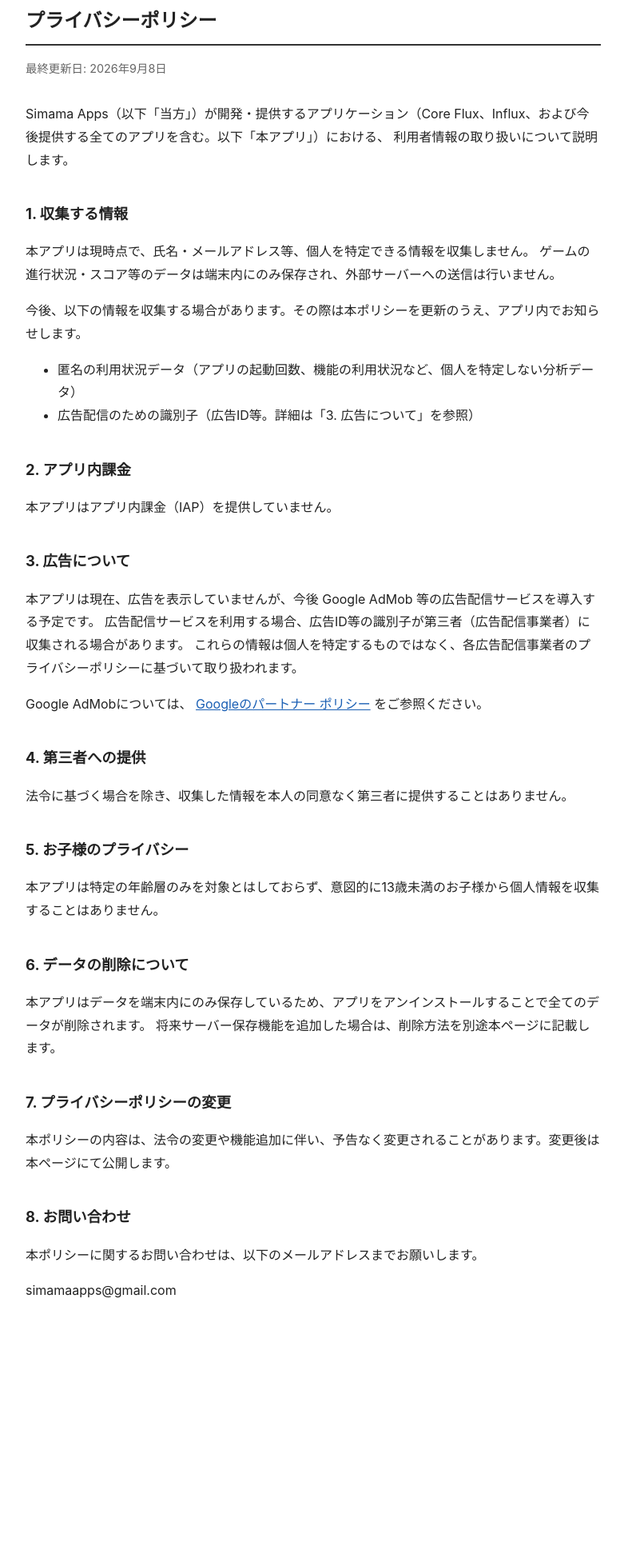
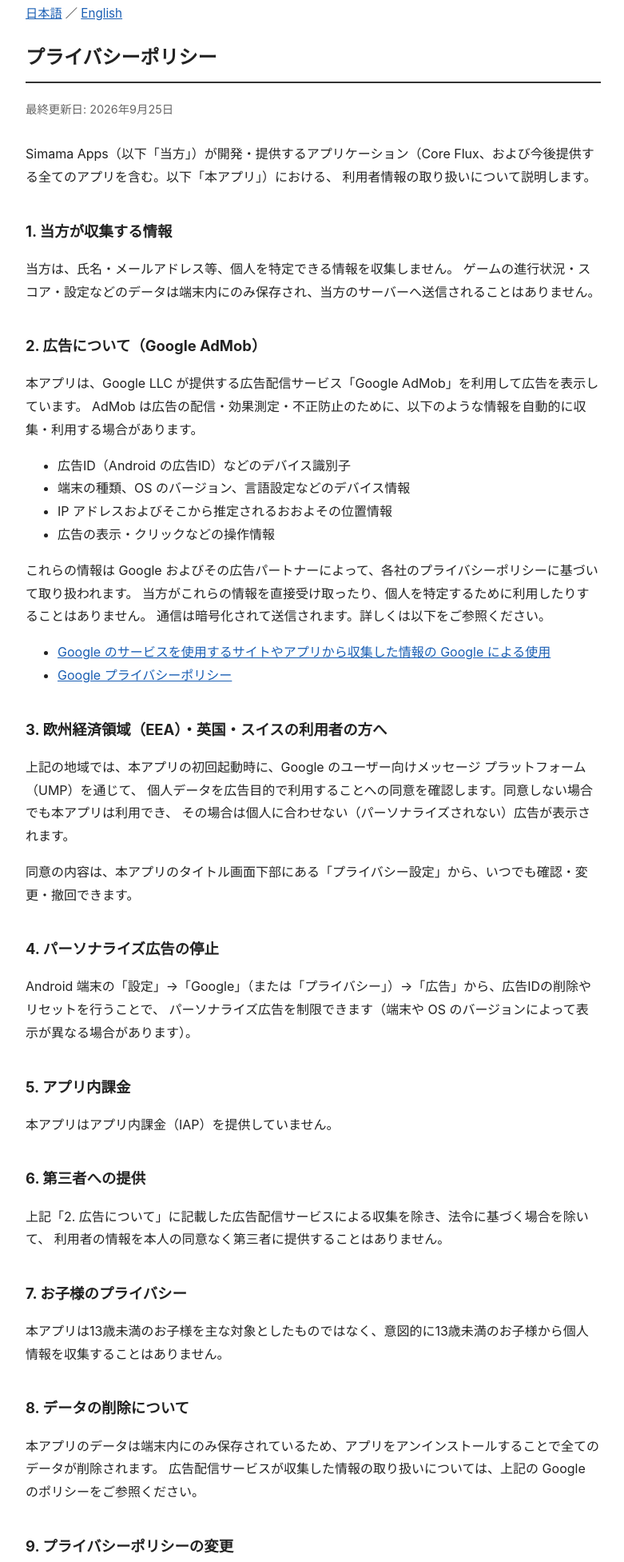
Before and after one commit to simamaapps/simamaapps.github.io, a plain HTML site: page index.html in a window 1280 px wide. Shown: the part 36-1989 px from the top of the page at 80% size, without its empty margins (248-1029 px from the left). Before the commit the page ends 1740 px from the top, so only its background shows below. Drawn offline with Linux system fonts and the light colour scheme.

Commit message:
Update privacy policy for AdMob ads and EEA consent, add English version

```diff
--- a/index.html
+++ b/index.html
@@ -9,67 +9,175 @@
   h1 { font-size: 1.5rem; border-bottom: 2px solid #333; padding-bottom: 8px; }
   h2 { font-size: 1.15rem; margin-top: 2em; }
   .updated { color: #666; font-size: 0.9rem; margin-bottom: 2em; }
+  .lang-nav { font-size: 0.95rem; }
+  hr { margin: 3em 0; border: none; border-top: 1px solid #ccc; }
   a { color: #1a5fb4; }
 </style>
 </head>
 <body>
 
+<p class="lang-nav"><a href="#ja">日本語</a> ／ <a href="#en">English</a></p>
+
+<section id="ja" lang="ja">
 <h1>プライバシーポリシー</h1>
-<p class="updated">最終更新日: 2026年9月8日</p>
+<p class="updated">最終更新日: 2026年9月25日</p>
 
 <p>
-Simama Apps（以下「当方」）が開発・提供するアプリケーション（Core Flux、Influx、および今後提供する全てのアプリを含む。以下「本アプリ」）における、
+Simama Apps（以下「当方」）が開発・提供するアプリケーション（Core Flux、および今後提供する全てのアプリを含む。以下「本アプリ」）における、
 利用者情報の取り扱いについて説明します。
 </p>
 
-<h2>1. 収集する情報</h2>
+<h2>1. 当方が収集する情報</h2>
 <p>
-本アプリは現時点で、氏名・メールアドレス等、個人を特定できる情報を収集しません。
-ゲームの進行状況・スコア等のデータは端末内にのみ保存され、外部サーバーへの送信は行いません。
+当方は、氏名・メールアドレス等、個人を特定できる情報を収集しません。
+ゲームの進行状況・スコア・設定などのデータは端末内にのみ保存され、当方のサーバーへ送信されることはありません。
+</p>
+
+<h2>2. 広告について（Google AdMob）</h2>
+<p>
+本アプリは、Google LLC が提供する広告配信サービス「Google AdMob」を利用して広告を表示しています。
+AdMob は広告の配信・効果測定・不正防止のために、以下のような情報を自動的に収集・利用する場合があります。
+</p>
+<ul>
+  <li>広告ID（Android の広告ID）などのデバイス識別子</li>
+  <li>端末の種類、OS のバージョン、言語設定などのデバイス情報</li>
+  <li>IP アドレスおよびそこから推定されるおおよその位置情報</li>
+  <li>広告の表示・クリックなどの操作情報</li>
+</ul>
+<p>
+これらの情報は Google およびその広告パートナーによって、各社のプライバシーポリシーに基づいて取り扱われます。
+当方がこれらの情報を直接受け取ったり、個人を特定するために利用したりすることはありません。
+通信は暗号化されて送信されます。詳しくは以下をご参照ください。
+</p>
+<ul>
+  <li><a href="https://policies.google.com/technologies/partner-sites" target="_blank" rel="noopener">Google のサービスを使用するサイトやアプリから収集した情報の Google による使用</a></li>
+  <li><a href="https://policies.google.com/privacy" target="_blank" rel="noopener">Google プライバシーポリシー</a></li>
+</ul>
+
+<h2>3. 欧州経済領域（EEA）・英国・スイスの利用者の方へ</h2>
+<p>
+上記の地域では、本アプリの初回起動時に、Google のユーザー向けメッセージ プラットフォーム（UMP）を通じて、
+個人データを広告目的で利用することへの同意を確認します。同意しない場合でも本アプリは利用でき、
+その場合は個人に合わせない（パーソナライズされない）広告が表示されます。
 </p>
 <p>
-今後、以下の情報を収集する場合があります。その際は本ポリシーを更新のうえ、アプリ内でお知らせします。
+同意の内容は、本アプリのタイトル画面下部にある「プライバシー設定」から、いつでも確認・変更・撤回できます。
+</p>
+
+<h2>4. パーソナライズ広告の停止</h2>
+<p>
+Android 端末の「設定」→「Google」（または「プライバシー」）→「広告」から、広告IDの削除やリセットを行うことで、
+パーソナライズ広告を制限できます（端末や OS のバージョンによって表示が異なる場合があります）。
+</p>
+
+<h2>5. アプリ内課金</h2>
+<p>本アプリはアプリ内課金（IAP）を提供していません。</p>
+
+<h2>6. 第三者への提供</h2>
+<p>
+上記「2. 広告について」に記載した広告配信サービスによる収集を除き、法令に基づく場合を除いて、
+利用者の情報を本人の同意なく第三者に提供することはありません。
+</p>
+
+<h2>7. お子様のプライバシー</h2>
+<p>
+本アプリは13歳未満のお子様を主な対象としたものではなく、意図的に13歳未満のお子様から個人情報を収集することはありません。
+</p>
+
+<h2>8. データの削除について</h2>
+<p>
+本アプリのデータは端末内にのみ保存されているため、アプリをアンインストールすることで全てのデータが削除されます。
+広告配信サービスが収集した情報の取り扱いについては、上記の Google のポリシーをご参照ください。
+</p>
+
+<h2>9. プライバシーポリシーの変更</h2>
+<p>本ポリシーの内容は、法令の変更や機能追加に伴い変更されることがあります。変更後は本ページにて公開します。</p>
+
+<h2>10. お問い合わせ</h2>
+<p>本ポリシーに関するお問い合わせは、以下のメールアドレスまでお願いします。</p>
+<p>simamaapps@gmail.com</p>
+</section>
+
+<hr>
+
+<section id="en" lang="en">
+<h1>Privacy Policy</h1>
+<p class="updated">Last updated: September 25, 2026</p>
+
+<p>
+This policy explains how Simama Apps ("we") handles user information in the applications we develop and provide
+(including Core Flux and all future apps; the "Apps").
+</p>
+
+<h2>1. Information we collect</h2>
+<p>
+We do not collect personally identifiable information such as your name or email address.
+Game progress, scores, and settings are stored only on your device and are never sent to our servers.
+</p>
+
+<h2>2. Advertising (Google AdMob)</h2>
+<p>
+The Apps display ads using Google AdMob, a service provided by Google LLC.
+To serve ads, measure their performance, and prevent fraud, AdMob may automatically collect and use information such as:
 </p>
 <ul>
-  <li>匿名の利用状況データ（アプリの起動回数、機能の利用状況など、個人を特定しない分析データ）</li>
-  <li>広告配信のための識別子（広告ID等。詳細は「3. 広告について」を参照）</li>
+  <li>Device identifiers such as the Android advertising ID</li>
+  <li>Device information such as device model, OS version, and language settings</li>
+  <li>IP address and approximate location derived from it</li>
+  <li>Ad interactions such as impressions and clicks</li>
+</ul>
+<p>
+This information is handled by Google and its advertising partners under their own privacy policies.
+We do not receive this information directly or use it to identify you. Data is encrypted in transit. For details, see:
+</p>
+<ul>
+  <li><a href="https://policies.google.com/technologies/partner-sites" target="_blank" rel="noopener">How Google uses information from sites or apps that use its services</a></li>
+  <li><a href="https://policies.google.com/privacy" target="_blank" rel="noopener">Google Privacy Policy</a></li>
 </ul>
 
-<h2>2. アプリ内課金</h2>
-<p>本アプリはアプリ内課金（IAP）を提供していません。</p>
-
-<h2>3. 広告について</h2>
+<h2>3. Users in the EEA, UK, and Switzerland</h2>
 <p>
-本アプリは現在、広告を表示していませんが、今後 Google AdMob 等の広告配信サービスを導入する予定です。
-広告配信サービスを利用する場合、広告ID等の識別子が第三者（広告配信事業者）に収集される場合があります。
-これらの情報は個人を特定するものではなく、各広告配信事業者のプライバシーポリシーに基づいて取り扱われます。
+In these regions, the Apps ask for your consent to the use of personal data for advertising when you first launch them,
+using Google's User Messaging Platform (UMP). You can still use the Apps if you do not consent;
+in that case, you will see non-personalized ads.
 </p>
 <p>
-Google AdMobについては、
-<a href="https://policies.google.com/technologies/partner-sites" target="_blank" rel="noopener">Googleのパートナー ポリシー</a>
-をご参照ください。
+You can review, change, or withdraw your consent at any time from "Privacy settings" at the bottom of the title screen.
 </p>
 
-<h2>4. 第三者への提供</h2>
-<p>法令に基づく場合を除き、収集した情報を本人の同意なく第三者に提供することはありません。</p>
-
-<h2>5. お子様のプライバシー</h2>
+<h2>4. Opting out of personalized ads</h2>
 <p>
-本アプリは特定の年齢層のみを対象とはしておらず、意図的に13歳未満のお子様から個人情報を収集することはありません。
+You can limit personalized ads by deleting or resetting your advertising ID in your Android device's
+Settings &rarr; Google (or Privacy) &rarr; Ads (menu names may vary by device and OS version).
 </p>
 
-<h2>6. データの削除について</h2>
+<h2>5. In-app purchases</h2>
+<p>The Apps do not offer in-app purchases.</p>
+
+<h2>6. Sharing with third parties</h2>
 <p>
-本アプリはデータを端末内にのみ保存しているため、アプリをアンインストールすることで全てのデータが削除されます。
-将来サーバー保存機能を追加した場合は、削除方法を別途本ページに記載します。
+Except for the collection by the advertising service described in section 2, or where required by law,
+we do not share user information with third parties without your consent.
 </p>
 
-<h2>7. プライバシーポリシーの変更</h2>
-<p>本ポリシーの内容は、法令の変更や機能追加に伴い、予告なく変更されることがあります。変更後は本ページにて公開します。</p>
+<h2>7. Children's privacy</h2>
+<p>
+The Apps are not directed primarily at children under 13, and we do not knowingly collect personal information from children under 13.
+</p>
 
-<h2>8. お問い合わせ</h2>
-<p>本ポリシーに関するお問い合わせは、以下のメールアドレスまでお願いします。</p>
+<h2>8. Data deletion</h2>
+<p>
+All app data is stored only on your device and is deleted when you uninstall the app.
+For information collected by the advertising service, please refer to Google's policies linked above.
+</p>
+
+<h2>9. Changes to this policy</h2>
+<p>We may update this policy due to changes in law or new features. Updates will be published on this page.</p>
+
+<h2>10. Contact</h2>
+<p>For questions about this policy, please contact:</p>
 <p>simamaapps@gmail.com</p>
+</section>
 
 </body>
 </html>
```
